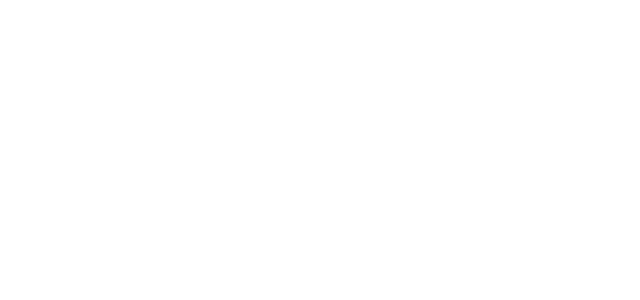
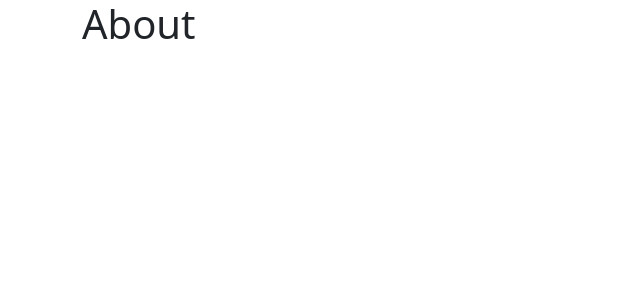
Before and after one commit to 41CharlesLi/ts-react-shopping, a React (Vite) app: page /about in a window 1280 px wide. Before the commit this address had no page. Shown: the top 300 px of the page, without its empty margins (0-640 px from the left). Built offline with nearby package versions, Linux system fonts and the light colour scheme.

Commit message:
set up routes

```diff
--- a/src/App.tsx
+++ b/src/App.tsx
@@ -1,10 +1,18 @@
 import { Route, Routes } from "react-router-dom";
+import { Home } from "./pages/Home";
+import { Store } from "./pages/Store";
+import { About } from "./pages/About";
+import { Navbar } from "./components/Navbar";
 import { Container } from "react-bootstrap";
 
 function App() {
     return (
-        <Container>
-            <Routes></Routes>
+        <Container className="mb-4">
+            <Routes>
+                <Route path="/" element={<Home />} />
+                <Route path="/store" element={<Store />} />
+                <Route path="/about" element={<About />} />
+            </Routes>
         </Container>
     );
 }
--- /dev/null
+++ b/src/components/Navbar.tsx
@@ -0,0 +1 @@
+export function Navbar() {}
--- /dev/null
+++ b/src/pages/About.tsx
@@ -0,0 +1,3 @@
+export function About() {
+    return <h1>About</h1>;
+}
--- /dev/null
+++ b/src/pages/Home.tsx
@@ -0,0 +1,3 @@
+export function Home() {
+    return <h1>Home</h1>;
+}
--- /dev/null
+++ b/src/pages/Store.tsx
@@ -0,0 +1,3 @@
+export function Store() {
+    return <h1>Store</h1>;
+}
```
